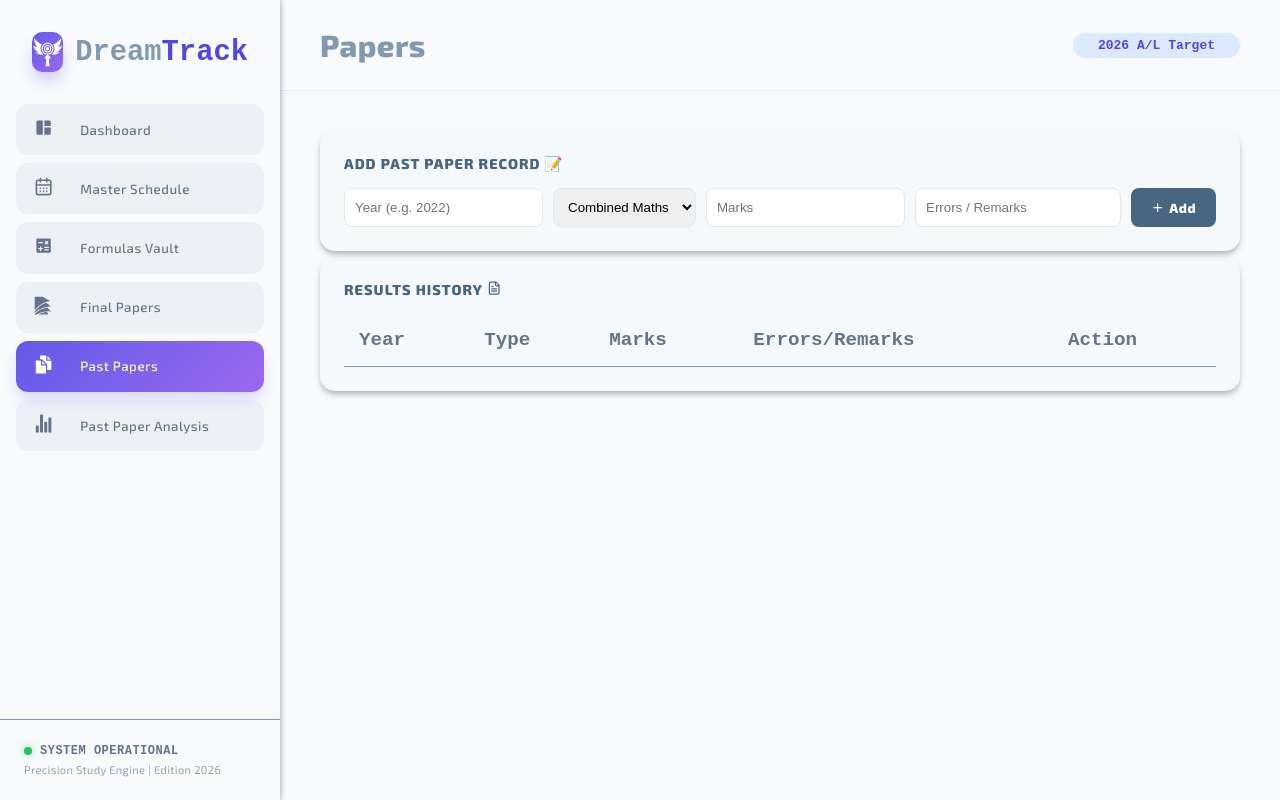
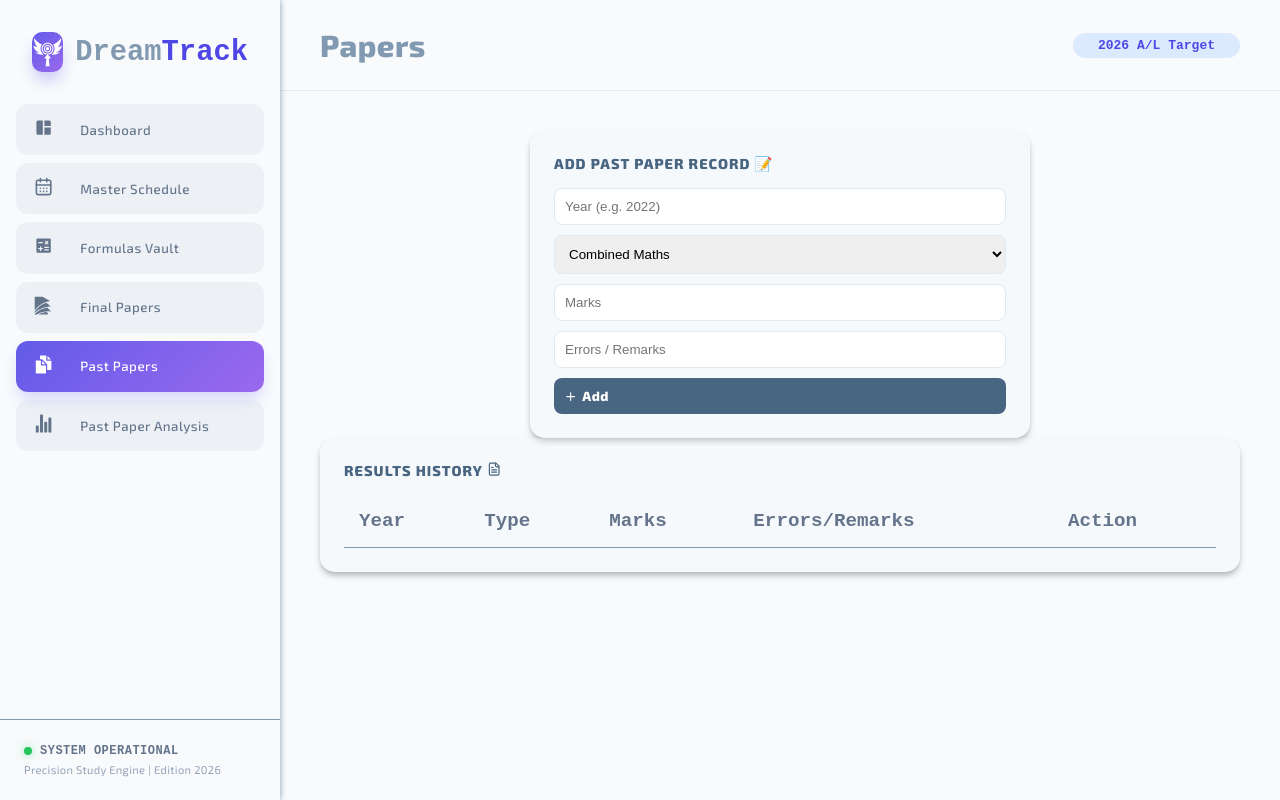
Before and after one commit to lakshan-beast/Future-Plan, a React (Vite) app: page / in a window 1280 px wide. Both pictures are taken after a click on the button "Past Papers". Built offline with nearby package versions, Linux system fonts and the light colour scheme.

Commit message:
Update card class name for the paper form in Papers component

```diff
--- a/src/pages/Papers.jsx
+++ b/src/pages/Papers.jsx
@@ -34,7 +34,9 @@ const Papers = () => {
   return (
     <div className="papers-page">
       {/* 1. Form එක - දත්ත ඇතුළත් කිරීමට */}
-      <div className="card form-card">
+      {/* <div className="card form-card"> */}
+      <div className="card add-formula-card">
+        {/* <div className="card form-card"> */}
         <h3>Add Past Paper Record 📝</h3>
 
         <form onSubmit={handleSubmit} className="paper-form">
```
